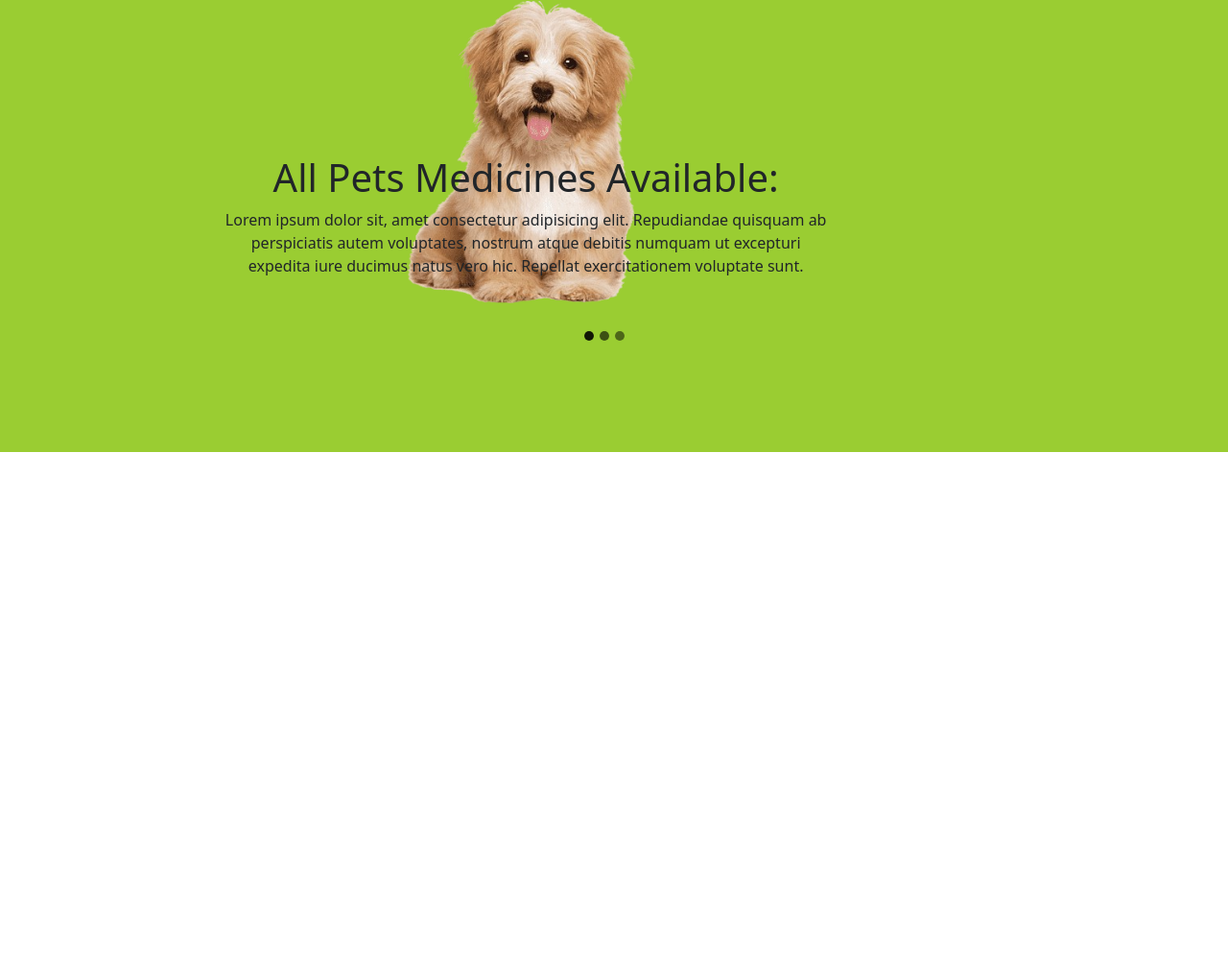
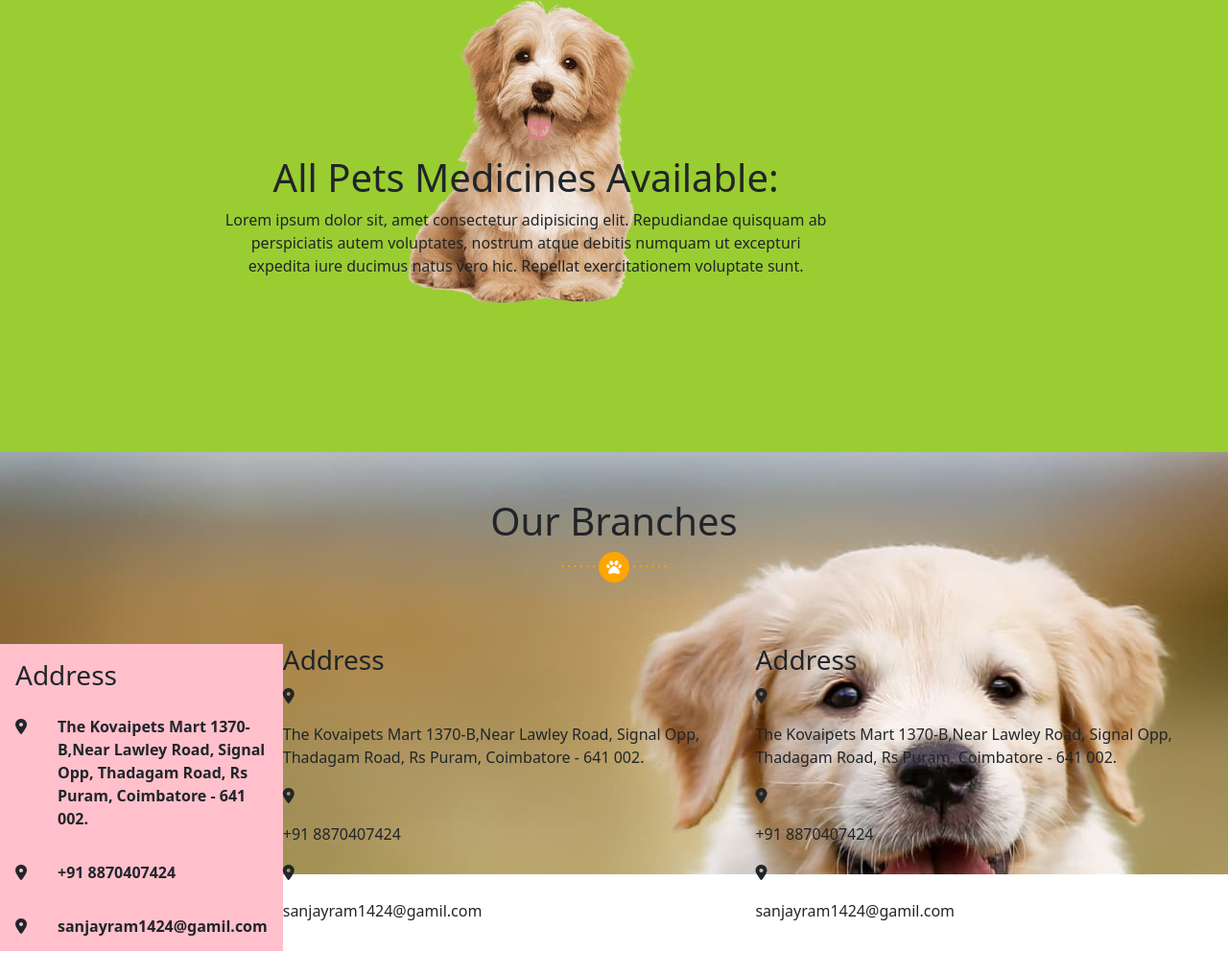
Before and after one commit to sanjaycad01/RbPetShop, a plain HTML site: page index.html in a window 1280 px wide. Shown: the part 3564-4557 px from the top of the page at 96% size. Before the commit the page ends 4035 px from the top, so only its background shows below. Drawn offline with nearby package versions, Linux system fonts and the light colour scheme.

Commit message:
All Files Are Update

```diff
--- a/css/index.css
+++ b/css/index.css
@@ -439,3 +439,35 @@ transform: translate(-50%, -50%);
 /* .why_me_section_one{
     gap: 2rem;
 }  */
+
+/*******************************************Our Branches Style*************************************/
+.branch{
+    height: 55vh;
+    background-color: orangered;
+    background-image: url("/image/gold.jpeg");
+    background-repeat: no-repeat;
+    object-fit:contain;
+}
+.branches_main{
+    background-color: rgba(0, 0, 0, 0);
+    display: flex;
+    justify-content: center;
+
+
+}
+.branch_one{
+    width:300px;
+    height:40vh;
+    background-color: pink;
+    padding: 1rem;
+}
+.branch_detail{
+    display: flex;
+    flex-direction:row;
+    column-gap: 2rem;
+    padding-top: 1rem;
+}
+.branch_detail p{
+    font-style: normal;
+    font-weight: 600;
+}
--- a/index.html
+++ b/index.html
@@ -45,10 +45,10 @@
                         <h2>Rb Pets Shop</h2>
                     </div>
                     <li class="">
-                        <a  class="an" href="#">HOME</a>
+                        <a  class="an" href="/index.html">HOME</a>
                     </li>
                     <li class="">
-                        <a class=""  href="#">ABOUT</a>
+                        <a class=""  href="/About.html">ABOUT</a>
                     </li>
                     <li class="">
                         <a class="" href="#">PRODUCT</a>
@@ -410,11 +410,92 @@
                       <span class="visually-hidden">Next</span>
                     </button>   -->
 
-                    <div class="carousel-indicators">
+                    <!-- <div class="carousel-indicators">
                         <button style="width: 10px; height: 10px; border-radius:50%; background-color: black;" type="button" data-bs-target="#carouselExampleAutoplaying" data-bs-slide-to="0" class="active" aria-current="true" aria-label="Slide 1"></button>
                         <button style="width: 10px; height: 10px; border-radius:50%;background-color: black;" type="button" data-bs-target="#carouselExampleAutoplaying" data-bs-slide-to="1" aria-label="Slide 2"></button>
                         <button style="width: 10px; height: 10px; border-radius:50%;background-color: black;" type="button" data-bs-target="#carouselExampleAutoplaying" data-bs-slide-to="2" aria-label="Slide 3"></button>
-                  </div>
+                  </div> -->
+                </div>
+
+
+            </section>
+
+        </article>
+
+        <article class="branch">
+            <section class="branches">
+                <div class="text-center p-5">
+                    <h1>Our Branches</h1>
+                    <p><sup class="var">. . . . . . </sup><i class="fa-solid fa-paw san"></i><sup class="var"> . . . . . .</sup></p>
+                </div>
+            </section>
+            <section class="branches_main">
+                <div class="branch_one">
+                    <h3>Address</h3>
+                    <div class="branch_detail">
+                        <p><i class="fa-solid fa-location-dot"></i></p>
+                        <p>The Kovaipets Mart
+                            1370-B,Near Lawley
+                            Road, Signal Opp,
+                            Thadagam Road, Rs Puram,
+                            Coimbatore - 641 002.</p>
+                    </div>
+                    <div class="branch_detail">
+                        <p><i class="fa-solid fa-location-dot"></i></p>
+                        <p>+91 8870407424</p>
+                    </div>
+                    <div class="branch_detail">
+                        <p><i class="fa-solid fa-location-dot"></i></p>
+                        <p>sanjayram1424@gamil.com</p>
+                    </div>
+
+                </div>
+
+
+                <div class="branch_on">
+                    <h3>Address</h3>
+                    <div class="branch_detai">
+                        <p><i class="fa-solid fa-location-dot"></i></p>
+                        <p>The Kovaipets Mart
+                            1370-B,Near Lawley
+                            Road, Signal Opp,
+                            Thadagam Road, Rs Puram,
+                            Coimbatore - 641 002.</p>
+                    </div>
+                    <div class="branch_detai">
+                        <p><i class="fa-solid fa-location-dot"></i></p>
+                        <p>+91 8870407424</p>
+                    </div>
+                    <div class="branch_detai">
+                        <p><i class="fa-solid fa-location-dot"></i></p>
+                        <p>sanjayram1424@gamil.com</p>
+                    </div>
+
+                </div>
+
+
+
+
+
+                <div class="branch_on">
+                    <h3>Address</h3>
+                    <div class="branch_detai">
+                        <p><i class="fa-solid fa-location-dot"></i></p>
+                        <p>The Kovaipets Mart
+                            1370-B,Near Lawley
+                            Road, Signal Opp,
+                            Thadagam Road, Rs Puram,
+                            Coimbatore - 641 002.</p>
+                    </div>
+                    <div class="branch_detai">
+                        <p><i class="fa-solid fa-location-dot"></i></p>
+                        <p>+91 8870407424</p>
+                    </div>
+                    <div class="branch_detai">
+                        <p><i class="fa-solid fa-location-dot"></i></p>
+                        <p>sanjayram1424@gamil.com</p>
+                    </div>
+
                 </div>
 
 
@@ -424,40 +505,7 @@
 
 
 
-
-
-
-
-
-
-
-
-
-
-
-
-
-
-
-
-
             </section>
-
-
-
-
-
-
-
-
-
-
-
-
-
-
-
-
 
 
         </article>
```
